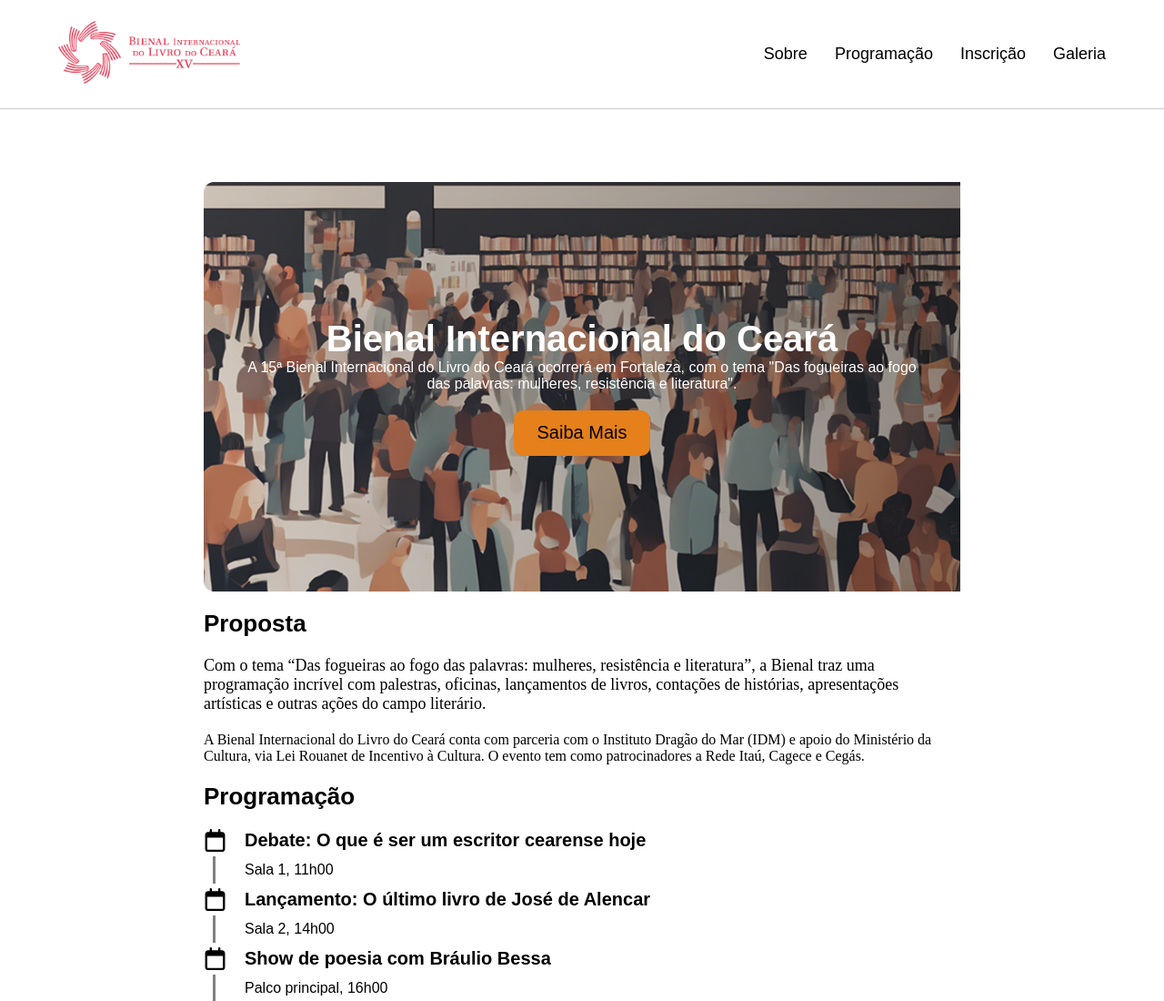
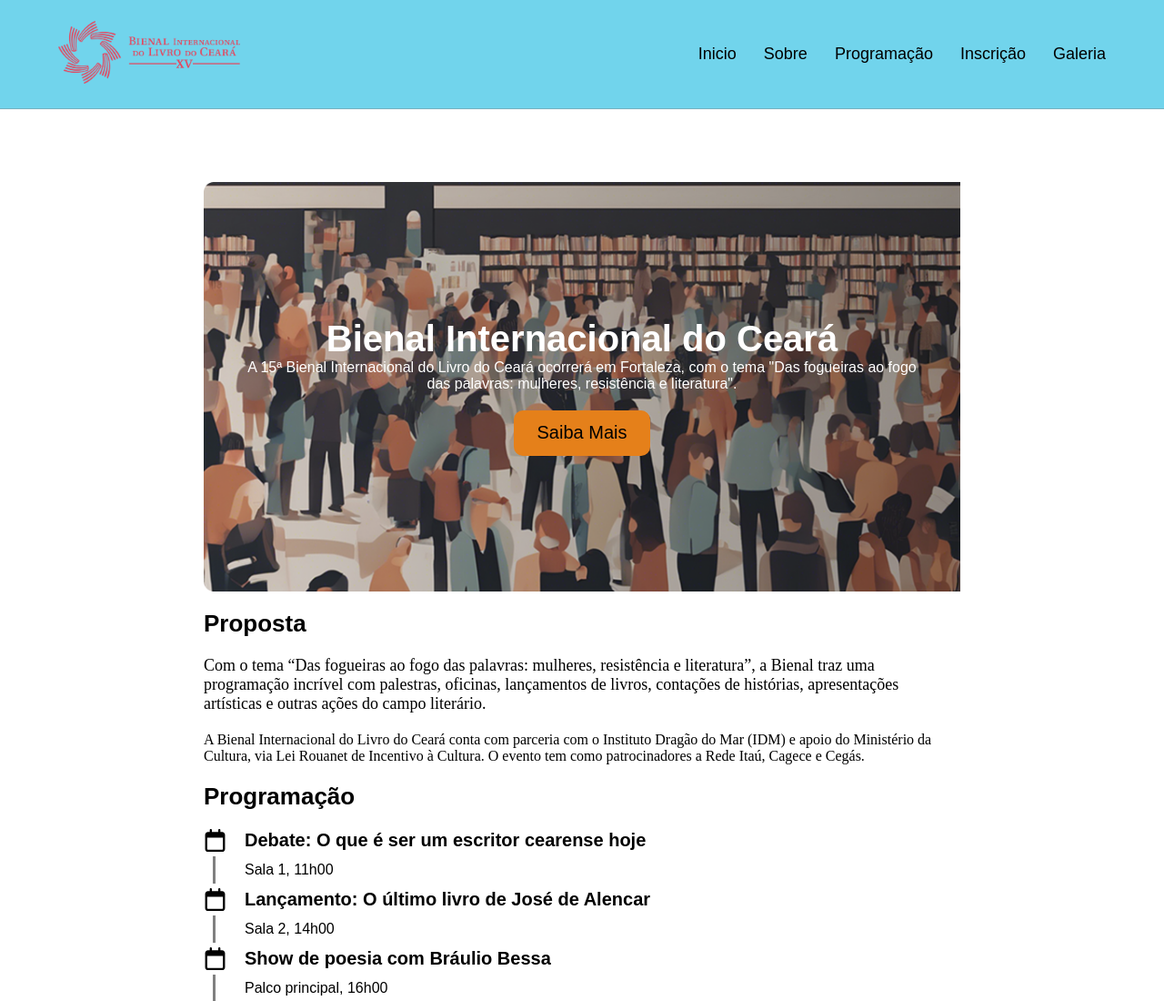
Before and after one commit to rafamoreira11/CAPACITA-BRASIL, a plain HTML site: page BIENAL DO LIVRO/index.html in a window 1280 px wide. Shown: the top 1100 px of the page at 91% size. Drawn offline with Linux system fonts and the light colour scheme.

Commit message:
Atualizando os botões da navbar

```diff
--- a/BIENAL DO LIVRO/index.html
+++ b/BIENAL DO LIVRO/index.html
@@ -13,6 +13,7 @@
                 <img src="./assets/LOGO-BIENAL-HORIZ@4x.png" alt="Logo Bienal" class="logoEvento">
             </div>
             <div class="headerOptions">
+                <p><A href="#" class="link">Inicio</A></p>
                 <p><a href="#main" class="link">Sobre</a></p>
                 <p><a href="#programacao" class="link">Programação</a></p>
                 <p><a href="#inscricao" class="link">Inscrição</a></p>
--- a/BIENAL DO LIVRO/style.css
+++ b/BIENAL DO LIVRO/style.css
@@ -21,7 +21,7 @@ header {
     align-items: center;
     border-bottom: 1px solid rgba(128, 128, 128, 0.418);
     position: fixed;
-    background-color: #fff;
+    background-color: #71d4ec;
     z-index: 1000;
 }
 
```
